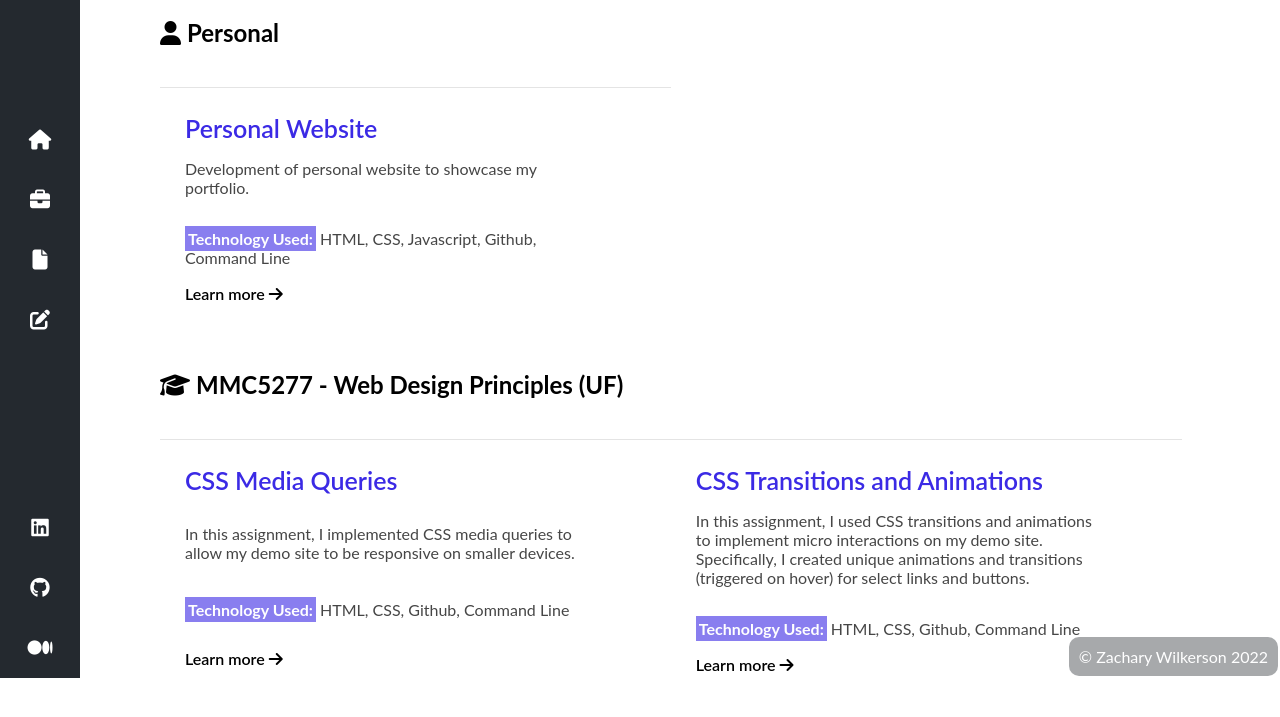
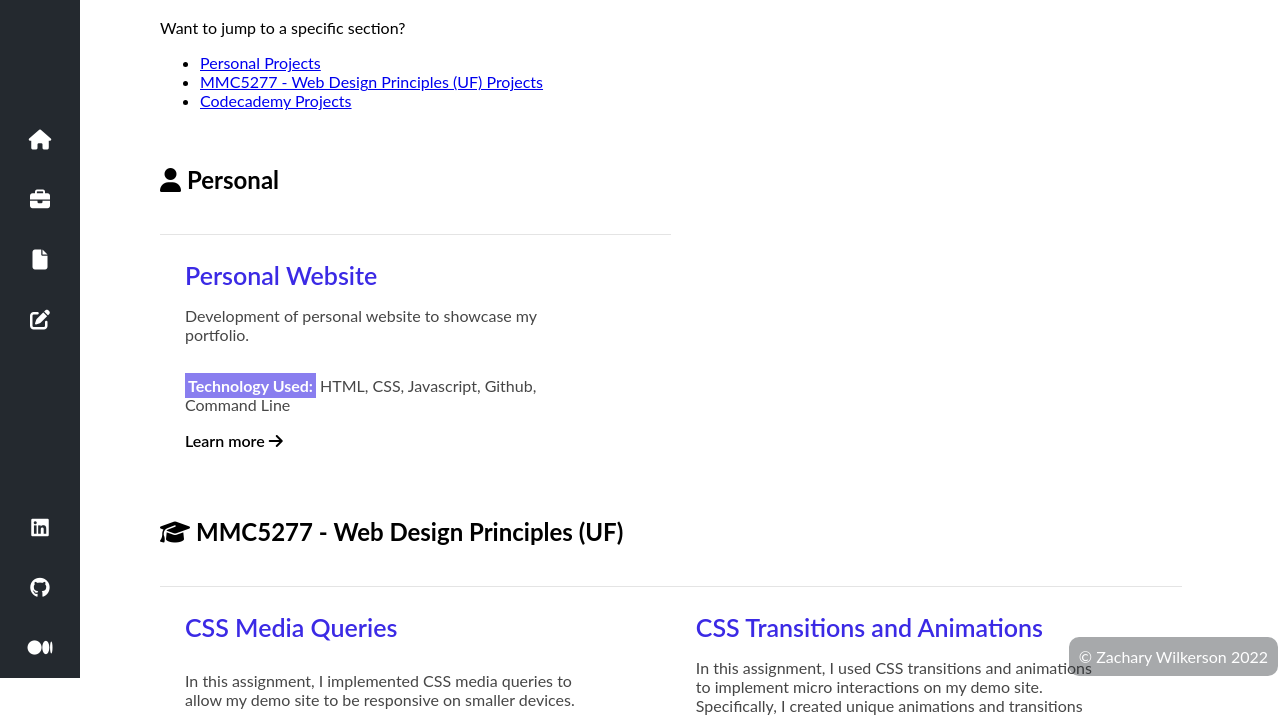
Before and after one commit to zacharywilkerson/personal, a plain HTML site: page portfolio.html in a window 1280 px wide. Shown: the part 122-839 px from the top of the page. Drawn offline with Linux system fonts and the light colour scheme.

Commit message:
added: directory to portfolio + last updated date

```diff
--- a/portfolio.html
+++ b/portfolio.html
@@ -28,7 +28,17 @@
     </header>
     <main>
         <h1 class="portfolio">Portfolio</h1>
-        <h2 class="personal">Personal</h2>
+        <section>
+            <p> Want to jump to a specific section?
+                <ul>
+                    <li><a href="#personal">Personal Projects</a></li>
+                    <li><a href="#mmc5277">MMC5277 - Web Design Principles (UF) Projects</a></li>
+                    <li><a href="#codecademy">Codecademy Projects</a></li>
+                </ul>
+            </p>
+            <br>
+        </section>
+        <h2 id="personal">Personal</h2>
         <article class="portfolio">
             <section class="assignment">
                 <h3 class="portfolio">Personal Website</h3>
@@ -39,7 +49,7 @@
                 <a href="https://github.com/zacharywilkerson/personal" target="_blank">Learn more</a>
             </section>
         </article>
-        <h2 class="mmc5277">MMC5277 - Web Design Principles (UF)</h2>
+        <h2 id="mmc5277">MMC5277 - Web Design Principles (UF)</h2>
         <article class="portfolio">
             <section class="assignment">
                 <h3 class="portfolio">CSS Media Queries</h3>
@@ -74,7 +84,7 @@
                 <a href="https://github.com/zacharywilkerson/m6-hw6-wilkerson-zachary" target="_blank">Learn more</a>
             </section>
         </article>
-        <h2 class="codecademy">Codecademy - Full Stack  Career Path</h2>
+        <h2 id="codecademy">Codecademy - Full Stack  Career Path</h2>
         <article class="portfolio">
             <section class="assignment">
                 <h3 class="portfolio">Excursion</h3>
@@ -93,6 +103,7 @@
                 <a href="https://github.com/zacharywilkerson/codecademy_project-dasmotos_arts_crafts" target="_blank">Learn more</a>
             </section>
         </article>
+        <p>Last updated: 2/25/2021</p>
     </main>
     <footer>
         &copy; Zachary Wilkerson <span id="year"></span>
--- a/style.css
+++ b/style.css
@@ -129,17 +129,17 @@ h2.portfolio {
 }
 
 /* Section Icons */
-h2.personal::before {
+h2#personal::before {
     font: var(--fa-font-solid);
     content: "\f007   ";
 }
 
-h2.mmc5277::before {
+h2#mmc5277::before {
     font: var(--fa-font-solid);
     content: "\f19d   ";
 }
 
-h2.codecademy::before {
+h2#codecademy::before {
     font: var(--fa-font-solid);
     content: "\f5fc   ";
 }
```
